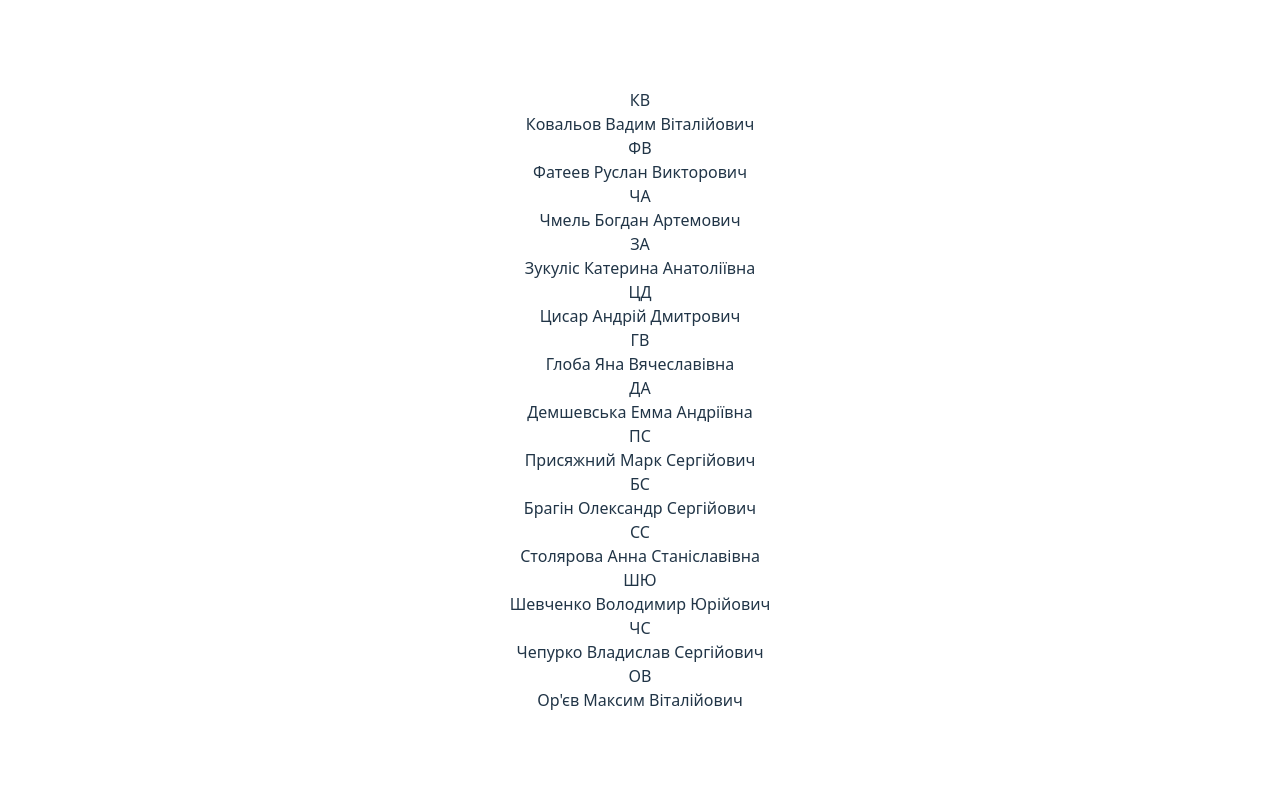
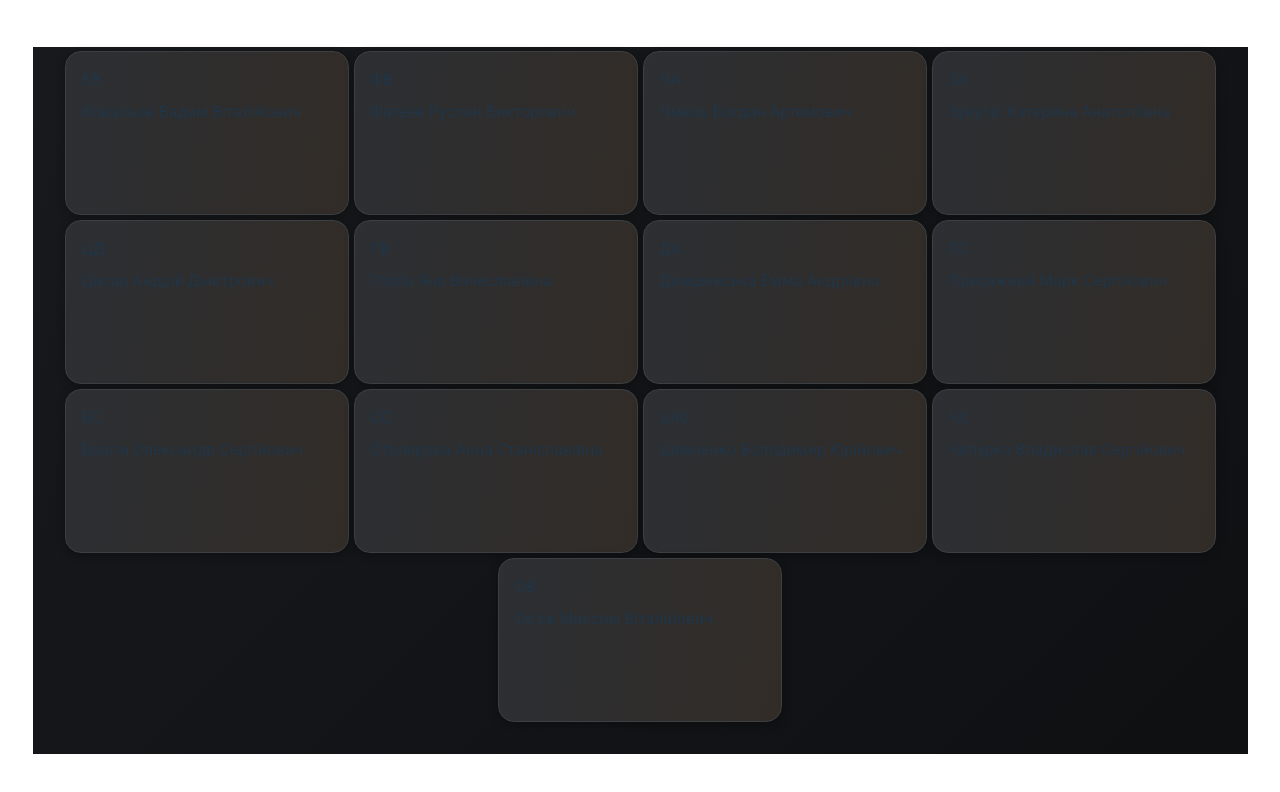
Before and after one commit to VadosKova/Call-screen-in-Teams, a React (Vite) app in the folder teams/: page / in a window 1280 px wide. Shown: the top 792 px of the page. Built offline with nearby package versions, Linux system fonts and the light colour scheme.

Commit message:
Style for member container with gradient background

```diff
--- a/teams/src/App.css
+++ b/teams/src/App.css
@@ -1,6 +1,59 @@
 #root {
-  max-width: 1280px;
   margin: 0 auto;
   padding: 2rem;
   text-align: center;
+  min-height: 80vh;
+  background: linear-gradient(135deg, #18191c 0%, #0f1012 100%);
+  display: flex;
+  justify-content: center;
+  align-items: flex-start;
+  font-family: "Google Sans", "Roboto", sans-serif;
 }
+
+.members {
+  display: grid;
+  grid-template-columns: repeat(4, 1fr);
+  gap: 5px;
+  justify-items: center;
+  align-items: center;
+  margin-top: -28px;
+}
+
+.member:last-child {
+  grid-column: 2 / span 2;
+  justify-self: center;
+}
+
+.member {
+  width: 250px;
+  height: 130px;
+  border-radius: 16px;
+  border: 1px solid #3c4043;
+  display: flex;
+  flex-direction: column;
+  align-items: flex-start;
+  justify-content: flex-start;
+  gap: 8px;
+  padding: 16px;
+  transition: all 0.3s ease;
+  box-shadow: 0 2px 10px rgba(0,0,0,0.3);
+}
+
+.member:hover {
+  border-color: #5f6368;
+  transform: translateY(-3px);
+}
+
+.member:nth-child(1)  { background: linear-gradient(100deg, #2c2f33, #322C27); }
+.member:nth-child(2)  { background: linear-gradient(100deg, #2c2f33, #322C27); }
+.member:nth-child(3)  { background: linear-gradient(100deg, #2c2f33, #322C27); }
+.member:nth-child(4)  { background: linear-gradient(100deg, #2c2f33, #322C27); }
+.member:nth-child(5)  { background: linear-gradient(100deg, #2c2f33, #322C27); }
+.member:nth-child(6)  { background: linear-gradient(100deg, #2c2f33, #322C27); }
+.member:nth-child(7)  { background: linear-gradient(100deg, #2c2f33, #322C27); }
+.member:nth-child(8)  { background: linear-gradient(100deg, #2c2f33, #322C27); }
+.member:nth-child(9)  { background: linear-gradient(100deg, #2c2f33, #322C27); }
+.member:nth-child(10) { background: linear-gradient(100deg, #2c2f33, #322C27); }
+.member:nth-child(11) { background: linear-gradient(100deg, #2c2f33, #322C27); }
+.member:nth-child(12) { background: linear-gradient(100deg, #2c2f33, #322C27); }
+.member:nth-child(13) { background: linear-gradient(100deg, #2c2f33, #322C27); }
```
